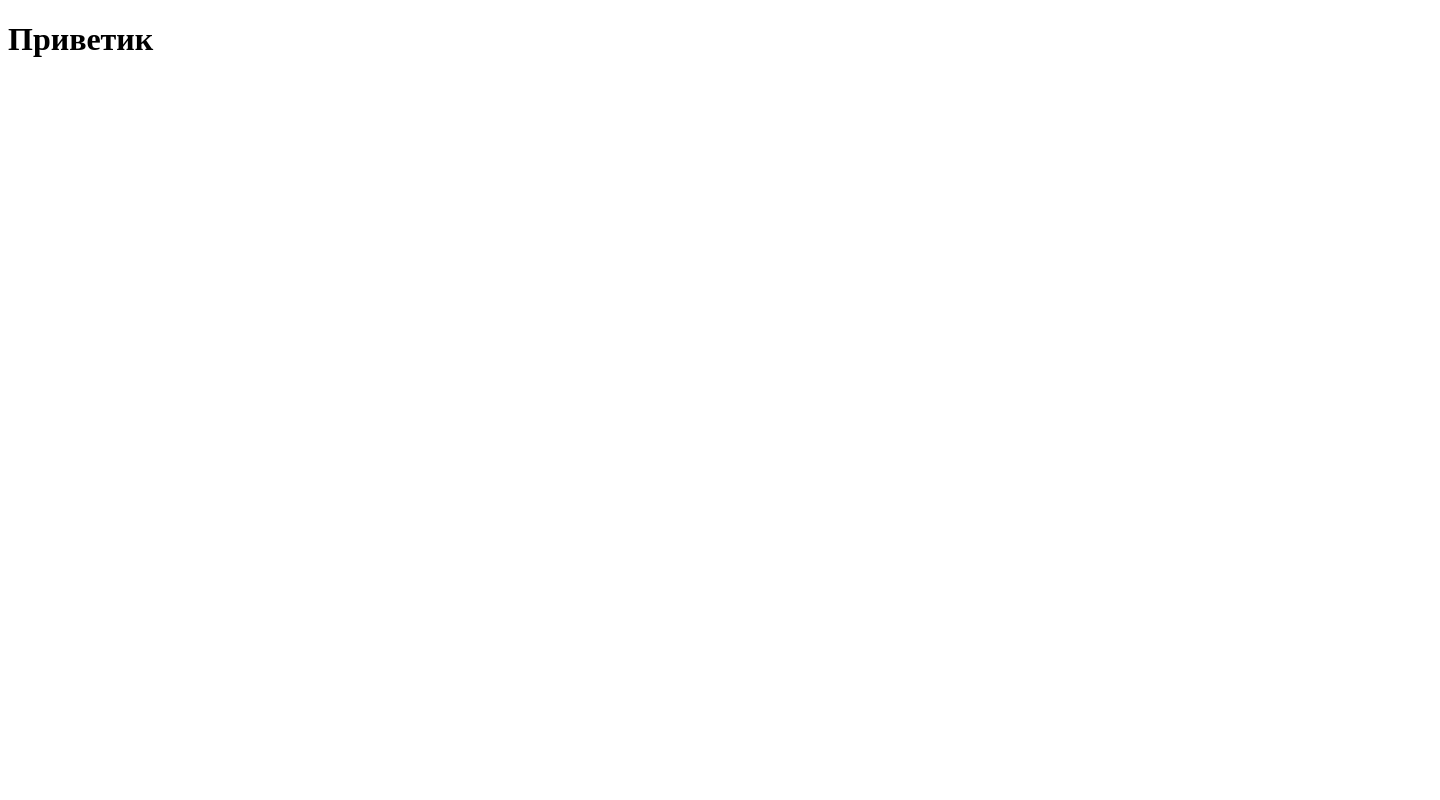
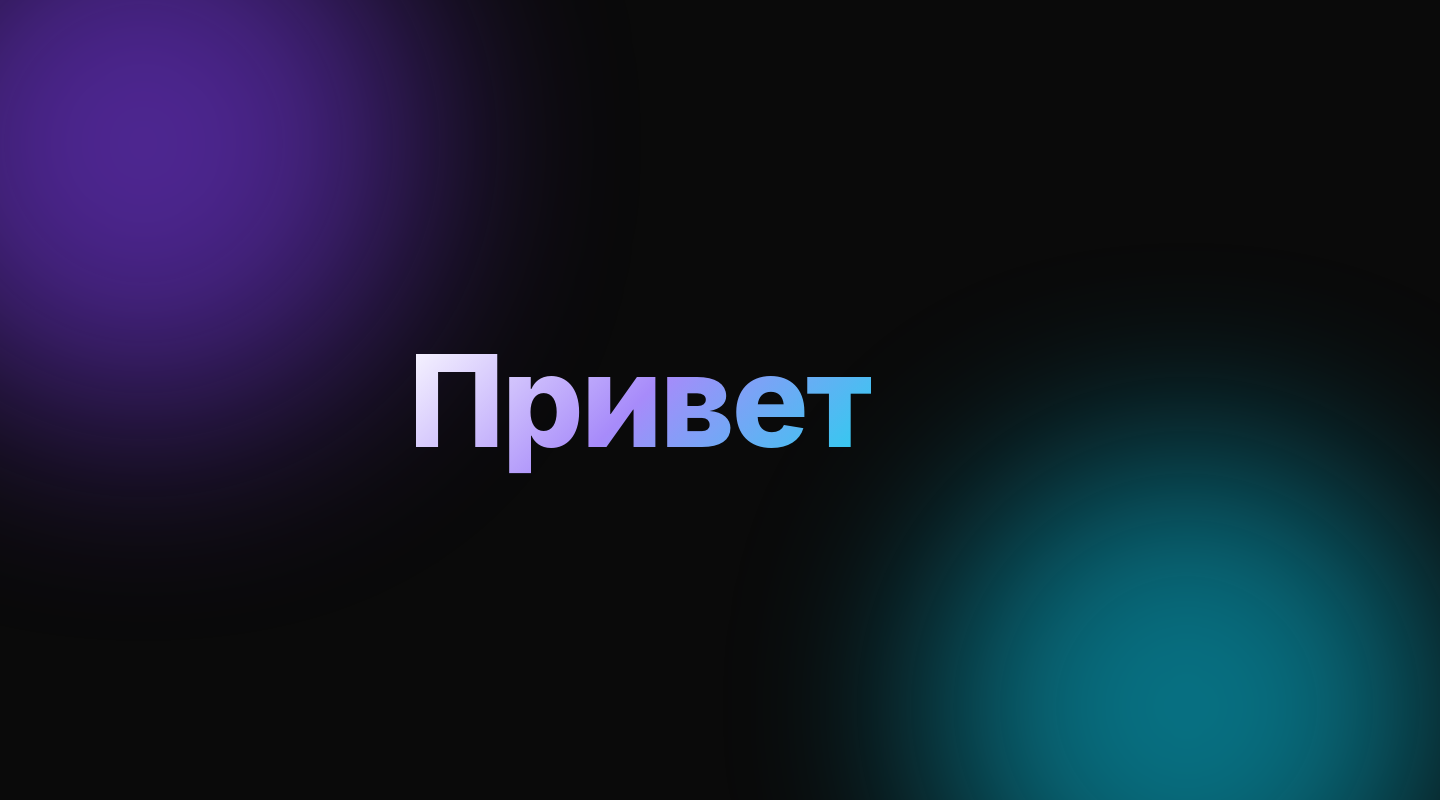
Before and after one commit to morofhamoi-debug/ASD, a plain HTML site: page index.html in a window 1280 px wide. Shown: the top 800 px of the page, 1440 px wide, since content can reach past the window. Drawn offline with Linux system fonts and the light colour scheme.

Commit message:
Update index.html

```diff
--- a/index.html
+++ b/index.html
@@ -2,9 +2,84 @@
 <html lang="ru">
 <head>
     <meta charset="UTF-8">
+    <meta name="viewport" content="width=device-width, initial-scale=1.0">
     <title>Привет</title>
+    <style>
+        * {
+            margin: 0;
+            padding: 0;
+            box-sizing: border-box;
+        }
+
+        body {
+            min-height: 100vh;
+            display: flex;
+            align-items: center;
+            justify-content: center;
+            font-family: -apple-system, BlinkMacSystemFont, 'Segoe UI', Roboto, sans-serif;
+            background: #0a0a0a;
+            overflow: hidden;
+            position: relative;
+        }
+
+        /* Плавающие цветные пятна на фоне */
+        body::before,
+        body::after {
+            content: '';
+            position: absolute;
+            width: 500px;
+            height: 500px;
+            border-radius: 50%;
+            filter: blur(100px);
+            opacity: 0.6;
+            animation: float 8s ease-in-out infinite;
+        }
+
+        body::before {
+            background: #7c3aed;
+            top: -150px;
+            left: -150px;
+        }
+
+        body::after {
+            background: #06b6d4;
+            bottom: -150px;
+            right: -150px;
+            animation-delay: -4s;
+        }
+
+        @keyframes float {
+            0%, 100% { transform: translate(0, 0) scale(1); }
+            50% { transform: translate(50px, 50px) scale(1.1); }
+        }
+
+        h1 {
+            position: relative;
+            z-index: 1;
+            font-size: clamp(3rem, 12vw, 8rem);
+            font-weight: 800;
+            letter-spacing: -0.02em;
+            background: linear-gradient(135deg, #ffffff 0%, #a78bfa 50%, #22d3ee 100%);
+            -webkit-background-clip: text;
+            background-clip: text;
+            -webkit-text-fill-color: transparent;
+            animation: fadeIn 1s ease-out;
+            user-select: none;
+        }
+
+        @keyframes fadeIn {
+            from {
+                opacity: 0;
+                transform: translateY(30px);
+            }
+            to {
+                opacity: 1;
+                transform: translateY(0);
+            }
+        }
+    </style>
 </head>
 <body>
-    <h1>Приветик</h1>
+    <h1>Привет</h1>
 </body>
-</head>
+</html>
```
